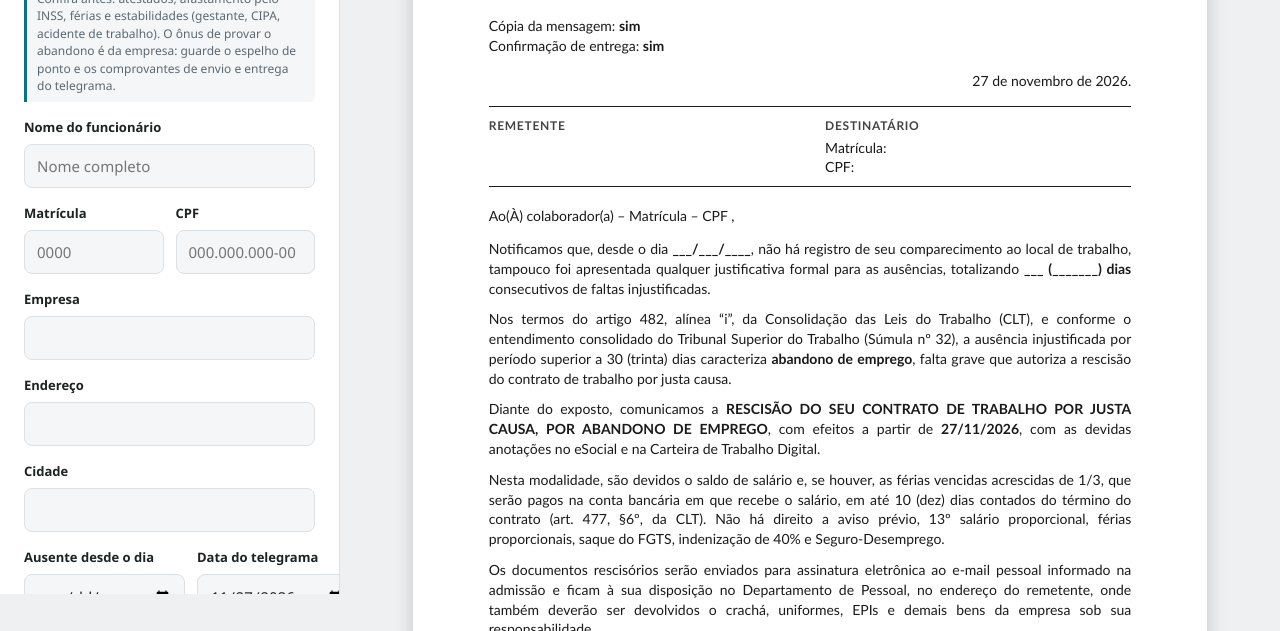
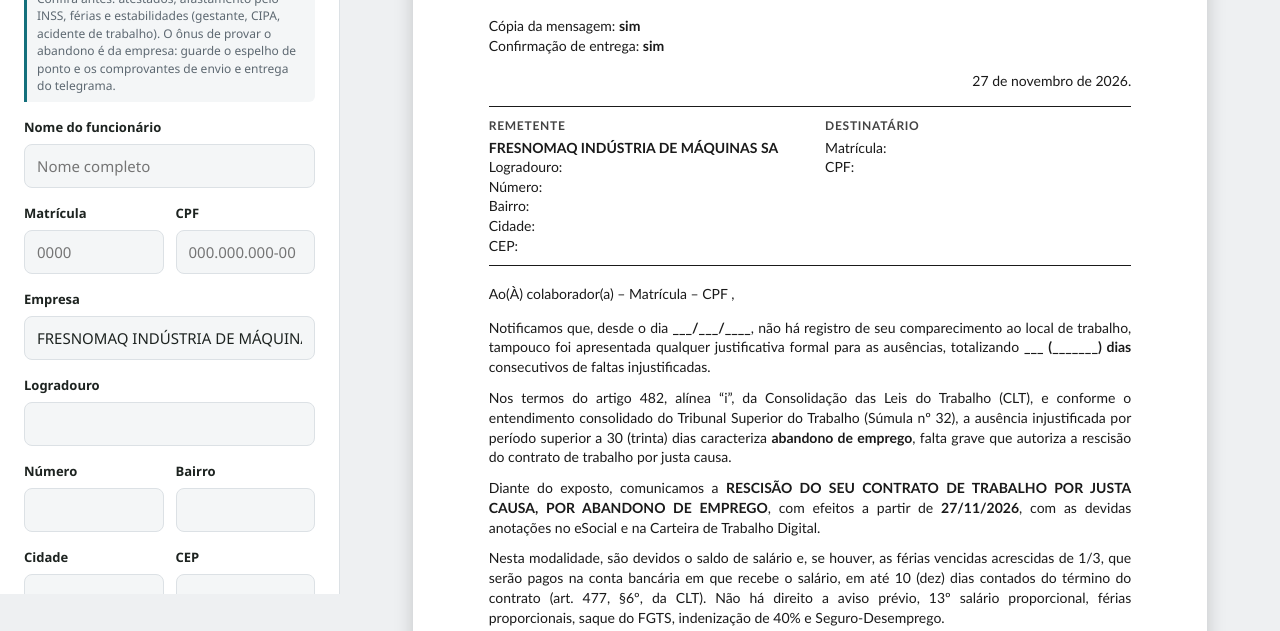
Before and after one commit to wap-people/FerramentasDP, a plain HTML site: page telegrama-abandono.html in a window 1280 px wide. Shown: the part 287-918 px from the top of the page. Drawn offline with Linux system fonts and the light colour scheme.

Commit message:
Telegrama: empresa fixa e endereço em campos separados

```diff
--- a/telegrama-abandono.html
+++ b/telegrama-abandono.html
@@ -169,13 +169,32 @@ h1{font-size:1.15rem;font-weight:700}
     </div>
 
     <label for="empresa">Empresa</label>
-    <input id="empresa" autocomplete="off">
+    <input id="empresa" autocomplete="off" value="FRESNOMAQ INDÚSTRIA DE MÁQUINAS SA" readonly>
 
-    <label for="endereco">Endereço</label>
-    <input id="endereco" autocomplete="off">
+    <label for="logradouro">Logradouro</label>
+    <input id="logradouro" autocomplete="off">
 
-    <label for="cidade">Cidade</label>
-    <input id="cidade" autocomplete="off">
+    <div class="row">
+      <div>
+        <label for="numero">Número</label>
+        <input id="numero" autocomplete="off">
+      </div>
+      <div>
+        <label for="bairro">Bairro</label>
+        <input id="bairro" autocomplete="off">
+      </div>
+    </div>
+
+    <div class="row">
+      <div>
+        <label for="cidade">Cidade</label>
+        <input id="cidade" autocomplete="off">
+      </div>
+      <div>
+        <label for="cep">CEP</label>
+        <input id="cep" inputmode="numeric" autocomplete="off" maxlength="10">
+      </div>
+    </div>
 
     <div class="row">
       <div>
@@ -245,7 +264,10 @@ function dados(){
     mat: esc($("mat").value.trim()),
     cpf: esc($("cpf").value.trim()),
     empresa: esc($("empresa").value.trim().toUpperCase()) || "",
-    endereco: esc($("endereco").value.trim().toUpperCase()) || "",
+    logradouro: esc($("logradouro").value.trim().toUpperCase()),
+    numero: esc($("numero").value.trim().toUpperCase()),
+    bairro: esc($("bairro").value.trim().toUpperCase()),
+    cep: esc($("cep").value.trim()),
     cidade: esc($("cidade").value.trim().toUpperCase()) || "",
     desde: curta($("desde").value),
     data: curta($("data").value),
@@ -294,7 +316,7 @@ function render(){
     <div class="tele-opc"><p>Cópia da mensagem: <b>sim</b></p><p>Confirmação de entrega: <b>sim</b></p></div>
     <p class="data">${d.cidade?d.cidade+", ":""}${d.dataExt}.</p>
     <div class="tele-blocos">
-      <div><h2>Remetente</h2><p><b>${d.empresa}</b></p><p>${d.endereco}</p><p>${d.cidade}</p></div>
+      <div><h2>Remetente</h2><p><b>${d.empresa}</b></p><p>Logradouro: ${d.logradouro}</p><p>Número: ${d.numero}</p><p>Bairro: ${d.bairro}</p><p>Cidade: ${d.cidade}</p><p>CEP: ${d.cep}</p></div>
       <div><h2>Destinatário</h2><p><b>${d.nome}</b></p><p>Matrícula: ${d.mat}</p><p>CPF: ${d.cpf}</p></div>
     </div>
     <p class="saud">Ao(À) colaborador(a) <b>${d.nome}</b> – Matrícula <b>${d.mat}</b> – CPF <b>${d.cpf}</b>,</p>
@@ -325,7 +347,10 @@ function faltando(){
   if(!$("mat").value.trim()) f.push("matrícula");
   if($("cpf").value.replace(/\D/g,"").length!==11) f.push("CPF");
   if(!$("empresa").value.trim()) f.push("empresa");
-  if(!$("endereco").value.trim()) f.push("endereço");
+  if(!$("logradouro").value.trim()) f.push("logradouro");
+  if(!$("numero").value.trim()) f.push("número");
+  if(!$("bairro").value.trim()) f.push("bairro");
+  if($("cep").value.replace(/\D/g,"").length!==8) f.push("CEP");
   if(!$("cidade").value.trim()) f.push("cidade");
   if(!$("desde").value) f.push("data de início das ausências");
   if(!$("data").value) f.push("data do telegrama");
@@ -334,7 +359,8 @@ function faltando(){
 }
 
 $("cpf").addEventListener("input",()=>{ $("cpf").value=fmtCpf($("cpf").value); });
-["fin","nome","mat","cpf","empresa","endereco","cidade","desde","data","prazo"].forEach(id=>$(id).addEventListener("input",render));
+$("cep").addEventListener("input",()=>{ const d=$("cep").value.replace(/\D/g,"").slice(0,8); $("cep").value=d.length>5?d.slice(0,2)+"."+d.slice(2,5)+"-"+d.slice(5):d.length>2?d.slice(0,2)+"."+d.slice(2):d; });
+["fin","nome","mat","cpf","empresa","logradouro","numero","bairro","cidade","cep","desde","data","prazo"].forEach(id=>$(id).addEventListener("input",render));
 
 $("copiar").addEventListener("click",async()=>{
   if(faltando()) return;
@@ -354,7 +380,8 @@ $("gerar").addEventListener("click",()=>{
 });
 
 /* segurança: todo carregamento começa com os dados pessoais em branco */
-["nome","mat","cpf","empresa","endereco","cidade","desde"].forEach(id=>$(id).value="");
+["nome","mat","cpf","logradouro","numero","bairro","cidade","cep","desde"].forEach(id=>$(id).value="");
+$("empresa").value="FRESNOMAQ INDÚSTRIA DE MÁQUINAS SA";
 $("fin").value="rescisao"; $("prazo").value="72";
 $("data").value = new Date().toISOString().slice(0,10);
 render();
```
Also changed, not shown: demissional.html (+1 -1 lines).
